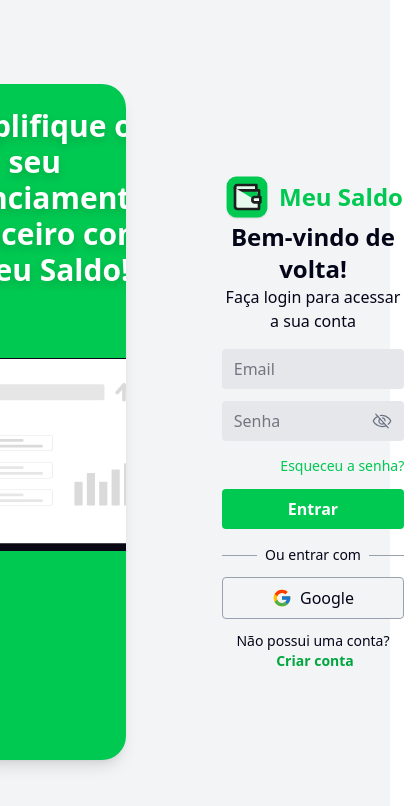
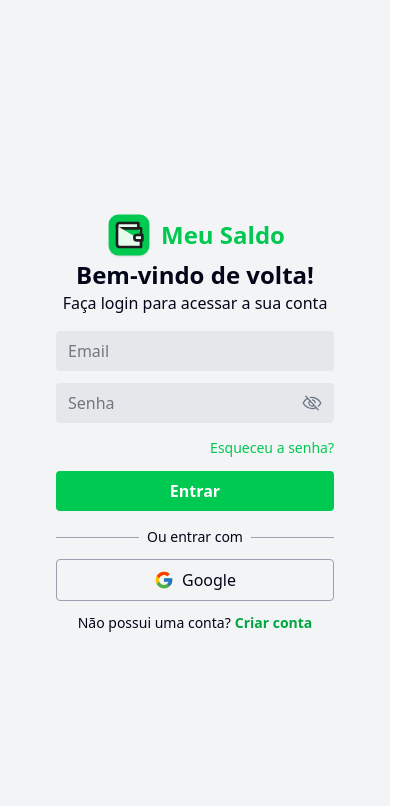
Before and after one commit to meu-saldo/meu-saldo-frontend, a React (Vite) app: page /login in a window 390 px wide. Shown: the top 806 px of the page, 420 px wide, since content can reach past the window. Built offline with nearby package versions, Linux system fonts and the light colour scheme; no server answers.

Commit message:
sparkles: feat: Implementado responsividade na pagina de login

```diff
--- a/src/pages/LoginPage.jsx
+++ b/src/pages/LoginPage.jsx
@@ -34,7 +34,11 @@
   return (
     <>
       <div className="flex min-h-screen bg-gray-100 items-center justify-center">
-        <div className="flex flex-row w-full max-w-6xl h-[80vh] gap-20 items-center justify-center">
+        <div className="
+          flex flex-col w-full items-center justify-center px-10
+          md:flex-row md:h-[80vh] md:gap-20
+          max-w-6xl
+        ">
           <div className="flex-[0_0_40%] flex items-center justify-center h-full relative">
             <div className="bg-green-500 rounded-3xl w-full h-full shadow-lg overflow-hidden flex items-center justify-center relative">
               <Carrossel images={images} />
@@ -44,7 +48,7 @@
             </div>
           </div>
 
-          <div className="flex-[0_0_55%] flex items-center justify-center h-full">
+          <div className="md:flex-[0_0_55%] flex items-center justify-center h-full w-full">
             <LoginForm
               onLoginSuccess={() => navigate("/home")}
               onError={setError}
```
